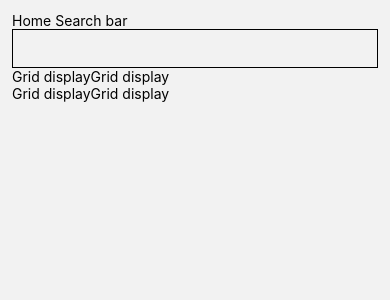
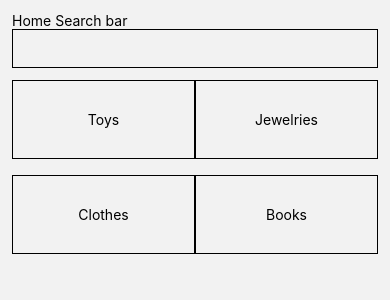
Before and after one commit to Foncemere/react-native-globalstate-shop, a React Native app: screen /Home in a window 390 px wide. Shown: the top 300 px of the page. Built offline with nearby package versions, Linux system fonts and the light colour scheme.

Commit message:
Updated BaseStyles naming, updated GridTiles temporarily

```diff
--- a/src/baseStyling/styles.ts
+++ b/src/baseStyling/styles.ts
@@ -1,7 +1,8 @@
 import {StyleSheet} from 'react-native';
 
 export const BaseStyles = StyleSheet.create({
-  fillAndCenter: {flex: 1, justifyContent: 'center', alignItems: 'center'},
+  fill_and_center: {flex: 1, justifyContent: 'center', alignItems: 'center'},
+  standard_gap: {height: 16, width: 16},
 });
 
 export default BaseStyles;
--- a/src/components/GridTile/index.tsx
+++ b/src/components/GridTile/index.tsx
@@ -1,9 +1,16 @@
 import {Text, TouchableOpacity, View} from 'react-native';
+import DatabaseOfItems from '../../fakeData/databaseOfItems';
+import BaseStyles from '../../baseStyling/styles';
 
 export const GridTile = props => {
   return (
-    <TouchableOpacity>
-      <Text>Grid display</Text>
+    <TouchableOpacity
+      style={{
+        borderWidth: 1,
+        paddingVertical: 30,
+        ...BaseStyles.fill_and_center,
+      }}>
+      <Text>{DatabaseOfItems[props.id].title}</Text>
     </TouchableOpacity>
   );
 };
--- a/src/screens/HomeScreen/index.tsx
+++ b/src/screens/HomeScreen/index.tsx
@@ -3,10 +3,15 @@ import {FlatList, Text, TextInput, View} from 'react-native';
 import Styles from './styles';
 import DatabaseOfItems from '../../fakeData/databaseOfItems';
 import {GridTile} from '../../components/GridTile';
+import BaseStyles from '../../baseStyling/styles';
 
 const HomeScreen = () => {
-  const renderItem = ({}) => {
-    return <GridTile />;
+  const renderItem = ({item, index}) => {
+    return <GridTile id={item} />;
+  };
+
+  const itemSeperator = () => {
+    return <View style={BaseStyles.standard_gap} />;
   };
 
   return (
@@ -17,8 +22,10 @@ const HomeScreen = () => {
       </View>
       <FlatList
         numColumns={2}
+        contentContainerStyle={{marginTop: 12}}
         data={Object.keys(DatabaseOfItems)}
         renderItem={renderItem}
+        ItemSeparatorComponent={itemSeperator}
       />
     </View>
   );
```
